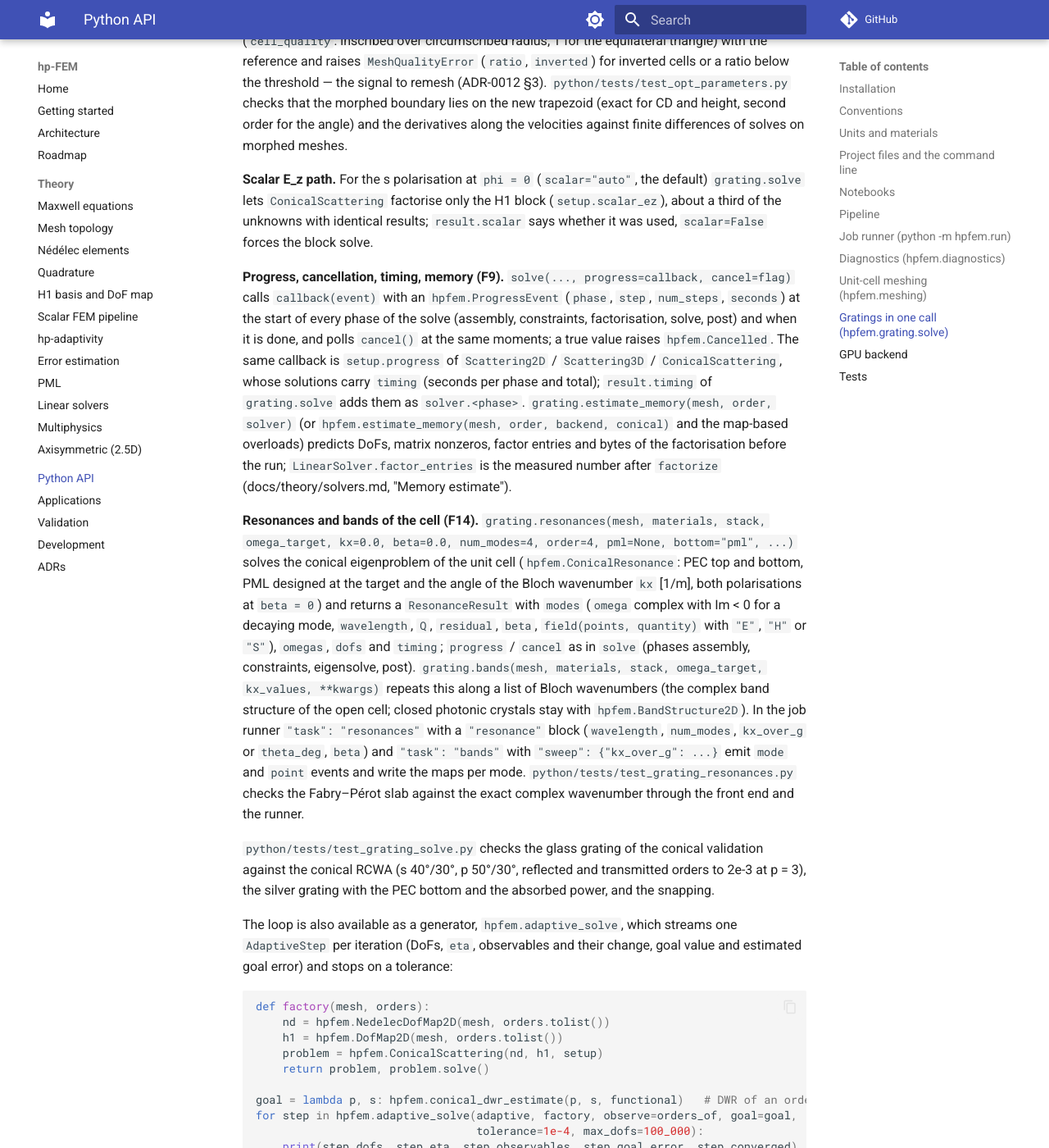
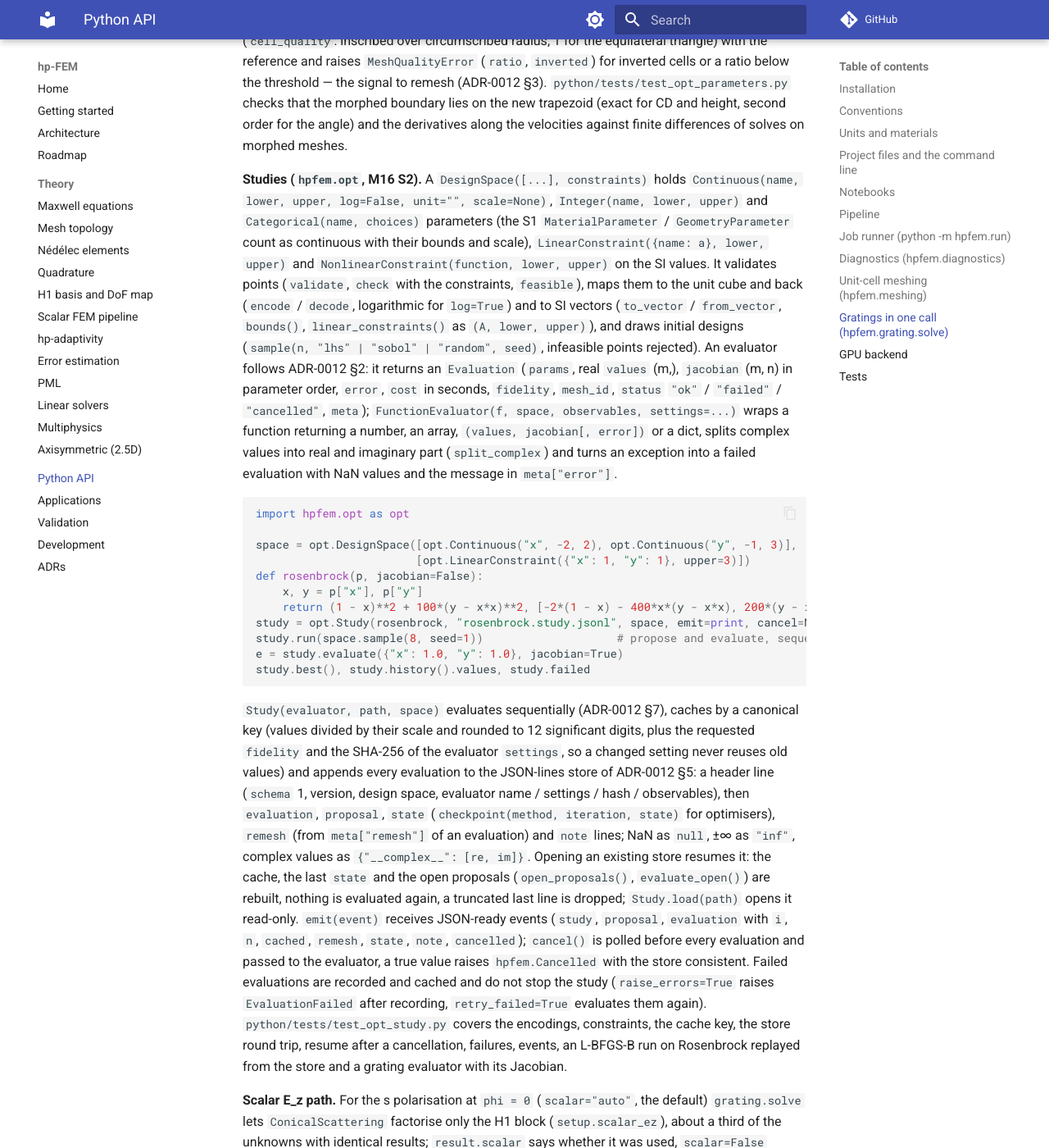
Before and after one commit to PhotonPower/hp-FEM, an MkDocs documentation site: the page built from docs/python.md, in a window 1280 px wide and 1400 px high, scrolled down 8560 px. Shown: the whole window at 82% size. Built offline with MkDocs 1.6.1 and Material for MkDocs 9.7.7, drawn with Linux system fonts in a browser that asks for light colours; comment, search, counter and statistics services are not loaded.

Commit message:
docs(python): studies in hpfem.opt (design space, evaluator, JSON-lines store)
Co-Authored-By: Claude Opus 5.5 <noreply@anthropic.com>

````diff
--- a/docs/python.md
+++ b/docs/python.md
@@ -358,6 +358,57 @@ equilateral triangle) with the reference and raises `MeshQualityError` (`ratio`,
 the new trapezoid (exact for CD and height, second order for the angle) and the derivatives
 along the velocities against finite differences of solves on morphed meshes.
 
+**Studies (`hpfem.opt`, M16 S2).** A `DesignSpace([...], constraints)` holds `Continuous(name,
+lower, upper, log=False, unit="", scale=None)`, `Integer(name, lower, upper)` and
+`Categorical(name, choices)` parameters (the S1 `MaterialParameter` / `GeometryParameter` count
+as continuous with their bounds and scale), `LinearConstraint({name: a}, lower, upper)` and
+`NonlinearConstraint(function, lower, upper)` on the SI values. It validates points
+(`validate`, `check` with the constraints, `feasible`), maps them to the unit cube and back
+(`encode` / `decode`, logarithmic for `log=True`) and to SI vectors (`to_vector` /
+`from_vector`, `bounds()`, `linear_constraints()` as `(A, lower, upper)`), and draws initial
+designs (`sample(n, "lhs" | "sobol" | "random", seed)`, infeasible points rejected). An
+evaluator follows ADR-0012 §2: it returns an `Evaluation` (`params`, real `values` (m,),
+`jacobian` (m, n) in parameter order, `error`, `cost` in seconds, `fidelity`, `mesh_id`,
+`status` `"ok"` / `"failed"` / `"cancelled"`, `meta`); `FunctionEvaluator(f, space,
+observables, settings=...)` wraps a function returning a number, an array, `(values,
+jacobian[, error])` or a dict, splits complex values into real and imaginary part
+(`split_complex`) and turns an exception into a failed evaluation with NaN values and the
+message in `meta["error"]`.
+
+```python
+import hpfem.opt as opt
+
+space = opt.DesignSpace([opt.Continuous("x", -2, 2), opt.Continuous("y", -1, 3)],
+                        [opt.LinearConstraint({"x": 1, "y": 1}, upper=3)])
+def rosenbrock(p, jacobian=False):
+    x, y = p["x"], p["y"]
+    return (1 - x)**2 + 100*(y - x*x)**2, [-2*(1 - x) - 400*x*(y - x*x), 200*(y - x*x)]
+study = opt.Study(rosenbrock, "rosenbrock.study.jsonl", space, emit=print, cancel=None)
+study.run(space.sample(8, seed=1))                    # propose and evaluate, sequentially
+e = study.evaluate({"x": 1.0, "y": 1.0}, jacobian=True)
+study.best(), study.history().values, study.failed
+```
+
+`Study(evaluator, path, space)` evaluates sequentially (ADR-0012 §7), caches by a canonical key
+(values divided by their scale and rounded to 12 significant digits, plus the requested
+`fidelity` and the SHA-256 of the evaluator `settings`, so a changed setting never reuses old
+values) and appends every evaluation to the JSON-lines store of ADR-0012 §5: a header line
+(`schema` 1, version, design space, evaluator name / settings / hash / observables), then
+`evaluation`, `proposal`, `state` (`checkpoint(method, iteration, state)` for optimisers),
+`remesh` (from `meta["remesh"]` of an evaluation) and `note` lines; NaN as `null`, ±∞ as
+`"inf"`, complex values as `{"__complex__": [re, im]}`. Opening an existing store resumes it:
+the cache, the last `state` and the open proposals (`open_proposals()`, `evaluate_open()`)
+are rebuilt, nothing is evaluated again, a truncated last line is dropped; `Study.load(path)`
+opens it read-only. `emit(event)` receives JSON-ready events (`study`, `proposal`,
+`evaluation` with `i`, `n`, `cached`, `remesh`, `state`, `note`, `cancelled`); `cancel()` is
+polled before every evaluation and passed to the evaluator, a true value raises
+`hpfem.Cancelled` with the store consistent. Failed evaluations are recorded and cached and do
+not stop the study (`raise_errors=True` raises `EvaluationFailed` after recording,
+`retry_failed=True` evaluates them again). `python/tests/test_opt_study.py` covers the
+encodings, constraints, the cache key, the store round trip, resume after a cancellation,
+failures, events, an L-BFGS-B run on Rosenbrock replayed from the store and a grating
+evaluator with its Jacobian.
+
 **Scalar E_z path.** For the s polarisation at `phi = 0` (`scalar="auto"`, the default)
 `grating.solve` lets `ConicalScattering` factorise only the H1 block (`setup.scalar_ez`), about
 a third of the unknowns with identical results; `result.scalar` says whether it was used,
````
